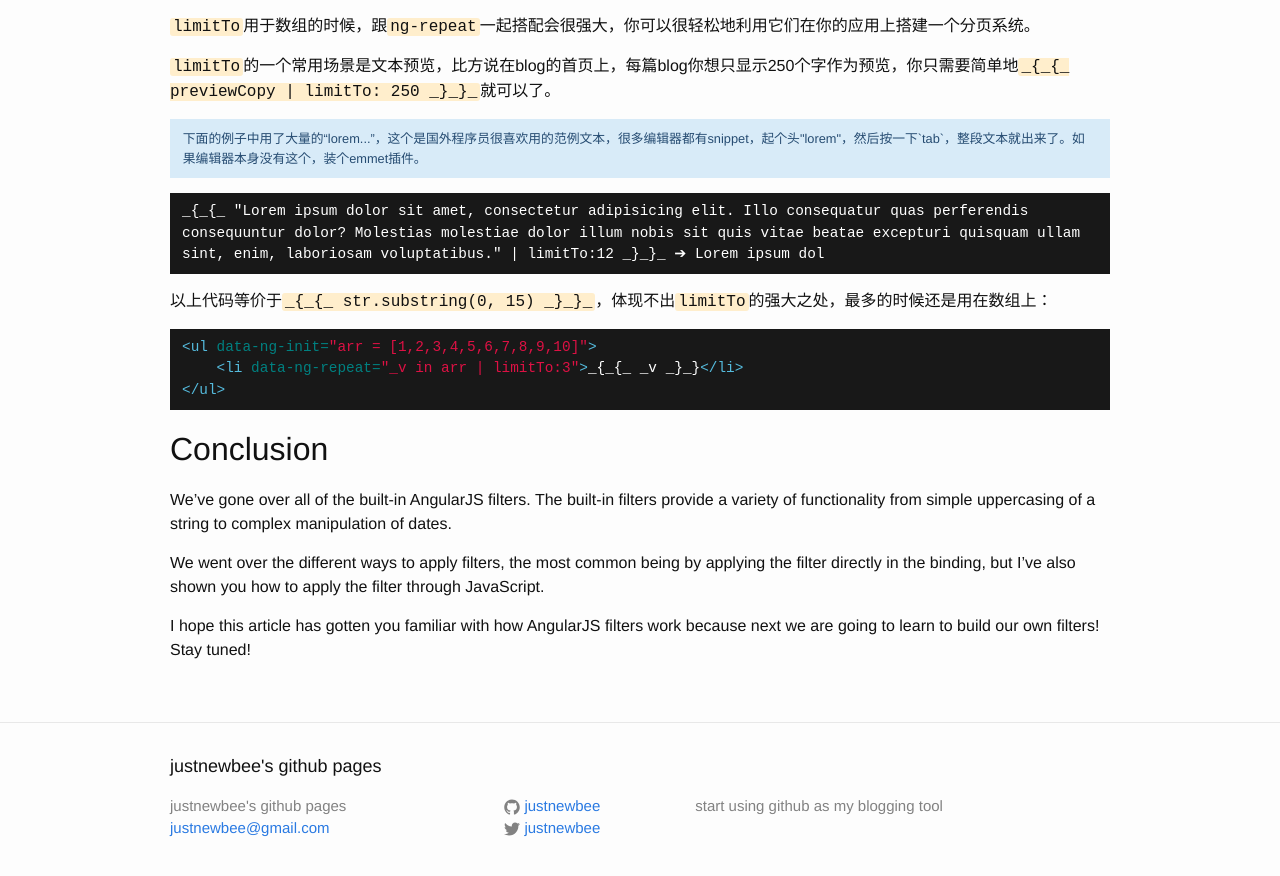
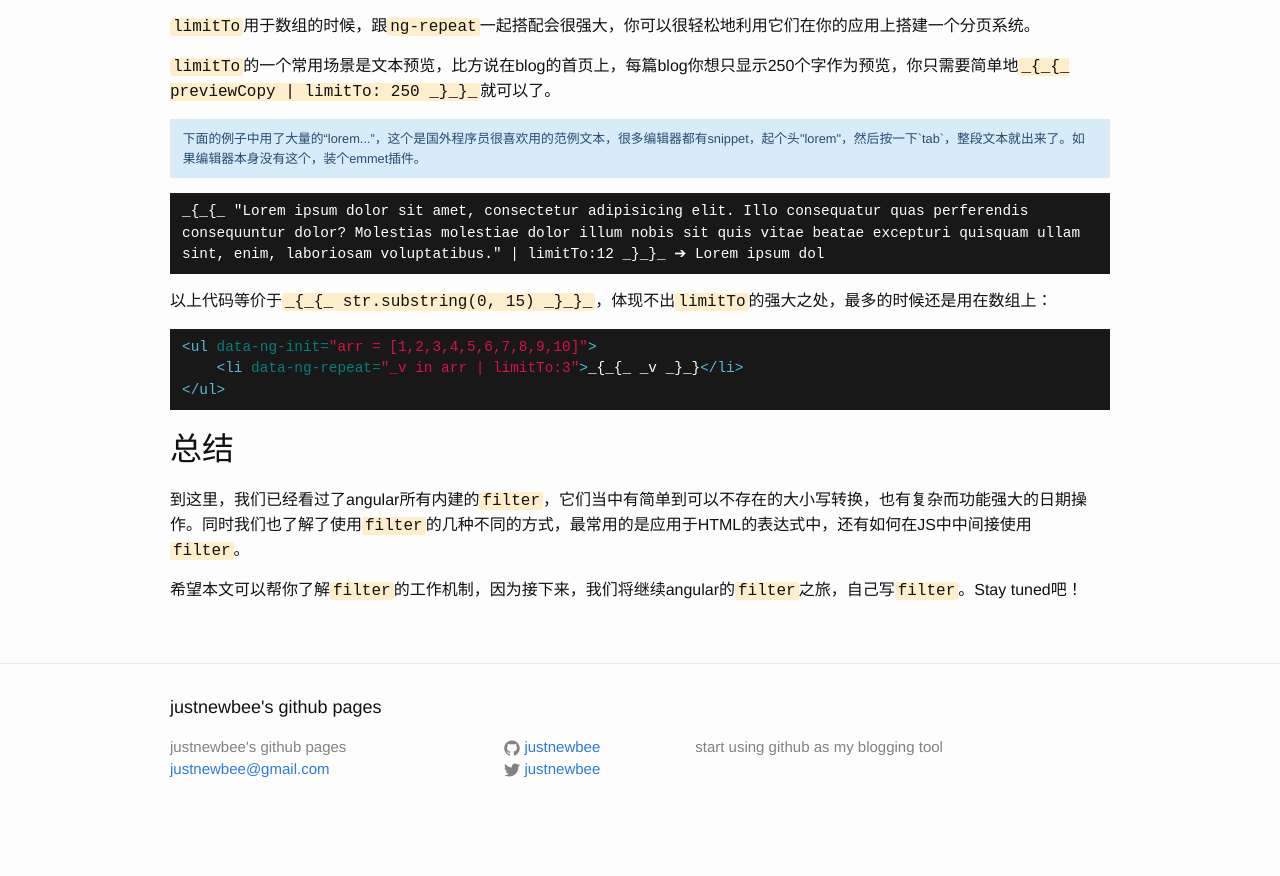
Before and after one commit to justnewbee/justnewbee.github.io, a Jekyll site: the page built from _posts/2014-11-07-angular-builtin-filters.md, in a window 1280 px wide and 900 px high, scrolled down 5127 px. Shown: the top 876 px of the window. Built offline with Jekyll 4.4.1, drawn with Linux system fonts in a browser that asks for light colours; Markdown is read by kramdown in place of the engine named in the settings; comment, search, counter and statistics services are not loaded; after the commit the page ends 5968 px from its top, so only the background shows below that.

Commit message:
translation is done

````diff
--- a/_posts/2014-11-07-angular-builtin-filters.md
+++ b/_posts/2014-11-07-angular-builtin-filters.md
@@ -255,10 +255,8 @@ _{_{_ "Lorem ipsum dolor sit amet, consectetur adipisicing elit. Illo consequatu
 </ul>
 ```
 
-# Conclusion
+# 总结
 
-We’ve gone over all of the built-in AngularJS filters. The built-in filters provide a variety of functionality from simple uppercasing of a string to complex manipulation of dates.
+到这里，我们已经看过了angular所有内建的`filter`，它们当中有简单到可以不存在的大小写转换，也有复杂而功能强大的日期操作。同时我们也了解了使用`filter`的几种不同的方式，最常用的是应用于HTML的表达式中，还有如何在JS中中间接使用`filter`。
 
-We went over the different ways to apply filters, the most common being by applying the filter directly in the binding, but I’ve also shown you how to apply the filter through JavaScript.
-
-I hope this article has gotten you familiar with how AngularJS filters work because next we are going to learn to build our own filters! Stay tuned!
+希望本文可以帮你了解`filter`的工作机制，因为接下来，我们将继续angular的`filter`之旅，自己写`filter`。Stay tuned吧！
````
